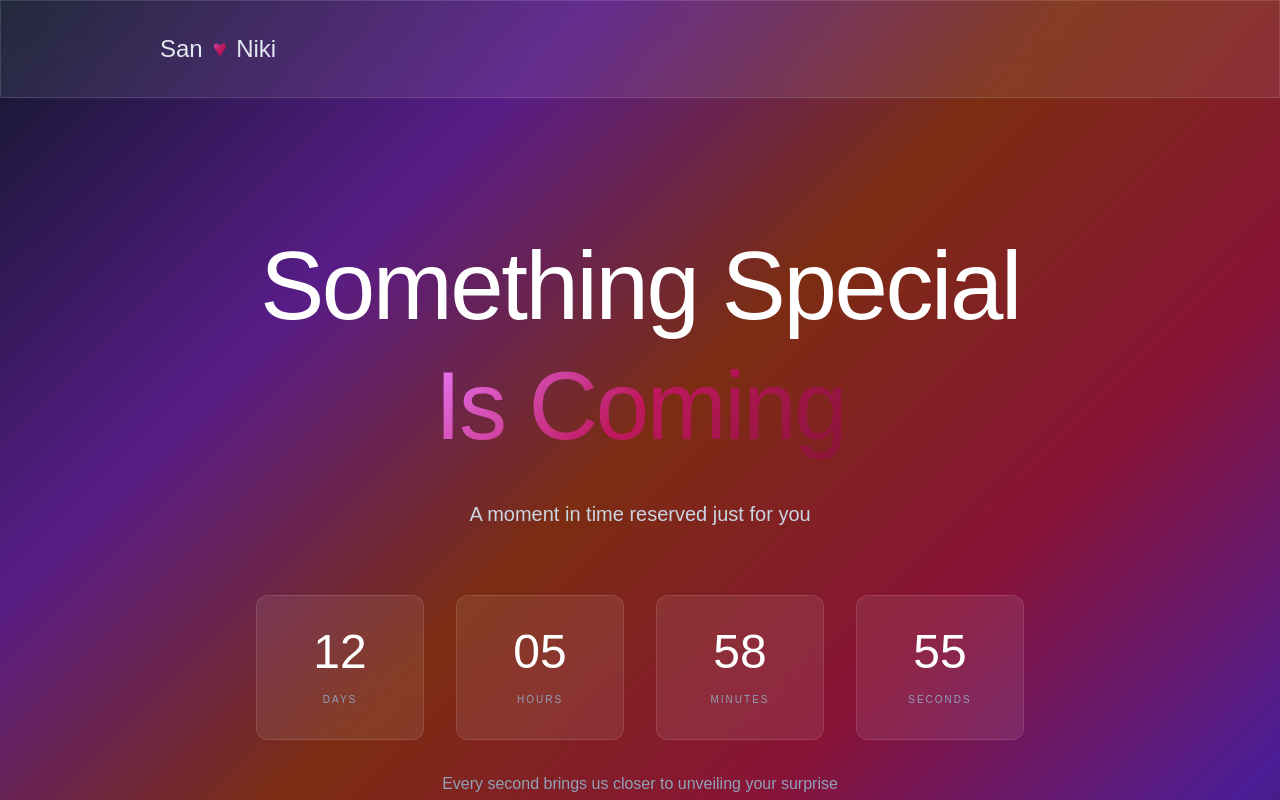
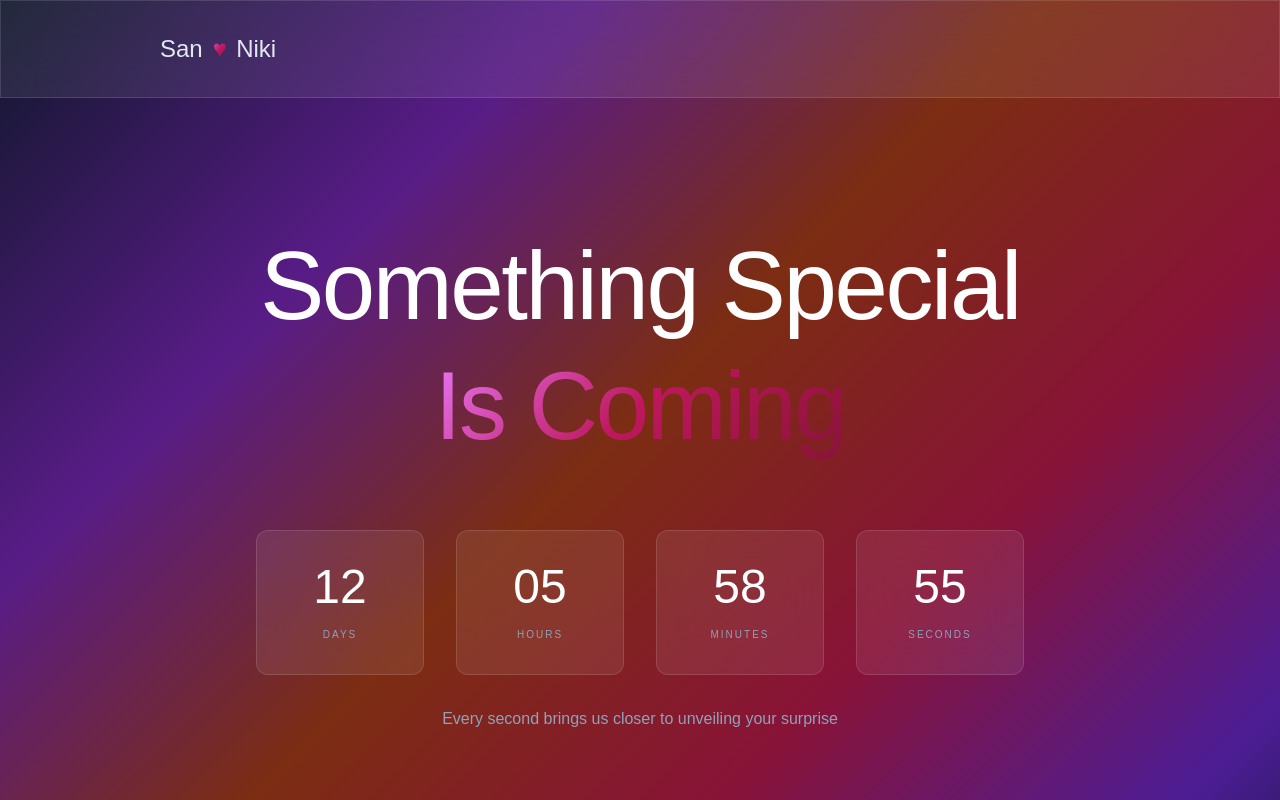
Before and after one commit to sankethsura/sanNiki, a Next.js app: page / in a window 1280 px wide. Shown: the top 800 px of the page. Built offline with nearby package versions, Linux system fonts and the light colour scheme.

Commit message:
update timer screen

```diff
--- a/src/app/page.tsx
+++ b/src/app/page.tsx
@@ -190,9 +190,6 @@ export default function Home() {
                     Is Coming
                   </span>
                 </h1>
-                <p className="text-xl text-slate-300 font-light leading-relaxed max-w-2xl mx-auto">
-                  A moment in time reserved just for you
-                </p>
               </div>
             ) : (
               <div className="mb-16">
```
